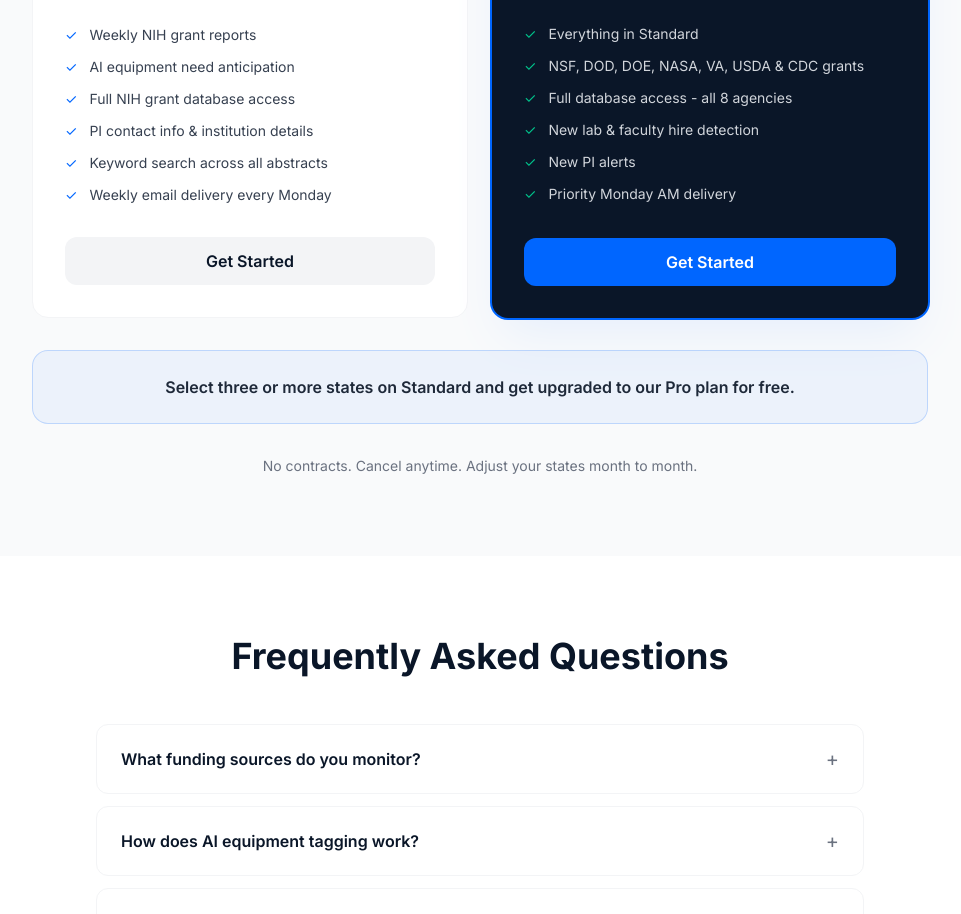
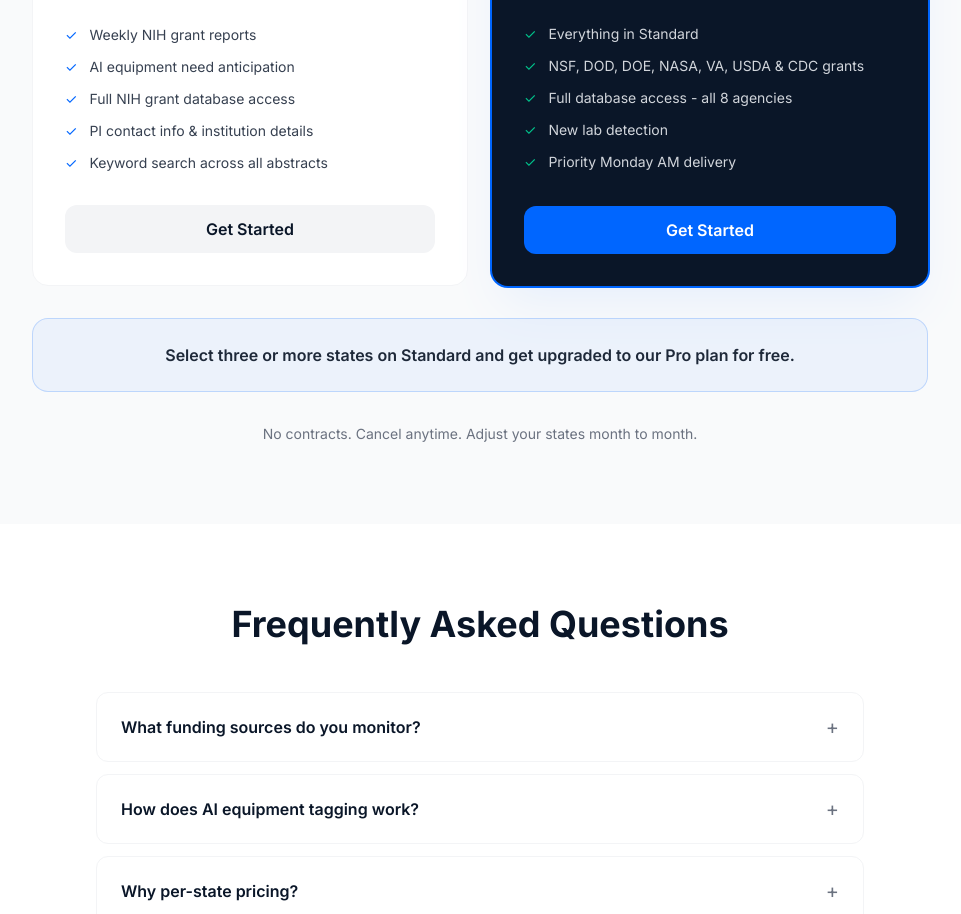
Before and after one commit to lableadmanager-bit/lableadspro-website, a Next.js app: page / in a window 1280 px wide. Shown: the part 4710-5624 px from the top of the page, without its empty margins (160-1121 px from the left). Built offline with nearby package versions, Linux system fonts and the light colour scheme.

Commit message:
Simplify pricing boxes: condense new lab points, remove redundant weekly email line

```diff
--- a/src/components/Pricing.tsx
+++ b/src/components/Pricing.tsx
@@ -10,7 +10,6 @@ const plans = [
       "Full NIH grant database access",
       "PI contact info & institution details",
       "Keyword search across all abstracts",
-      "Weekly email delivery every Monday",
     ],
     cta: "Get Started",
     href: "/checkout?plan=standard",
@@ -25,8 +24,7 @@ const plans = [
       "Everything in Standard",
       "NSF, DOD, DOE, NASA, VA, USDA & CDC grants",
       "Full database access - all 8 agencies",
-      "New lab & faculty hire detection",
-      "New PI alerts",
+      "New lab detection",
       "Priority Monday AM delivery",
     ],
     cta: "Get Started",
```
